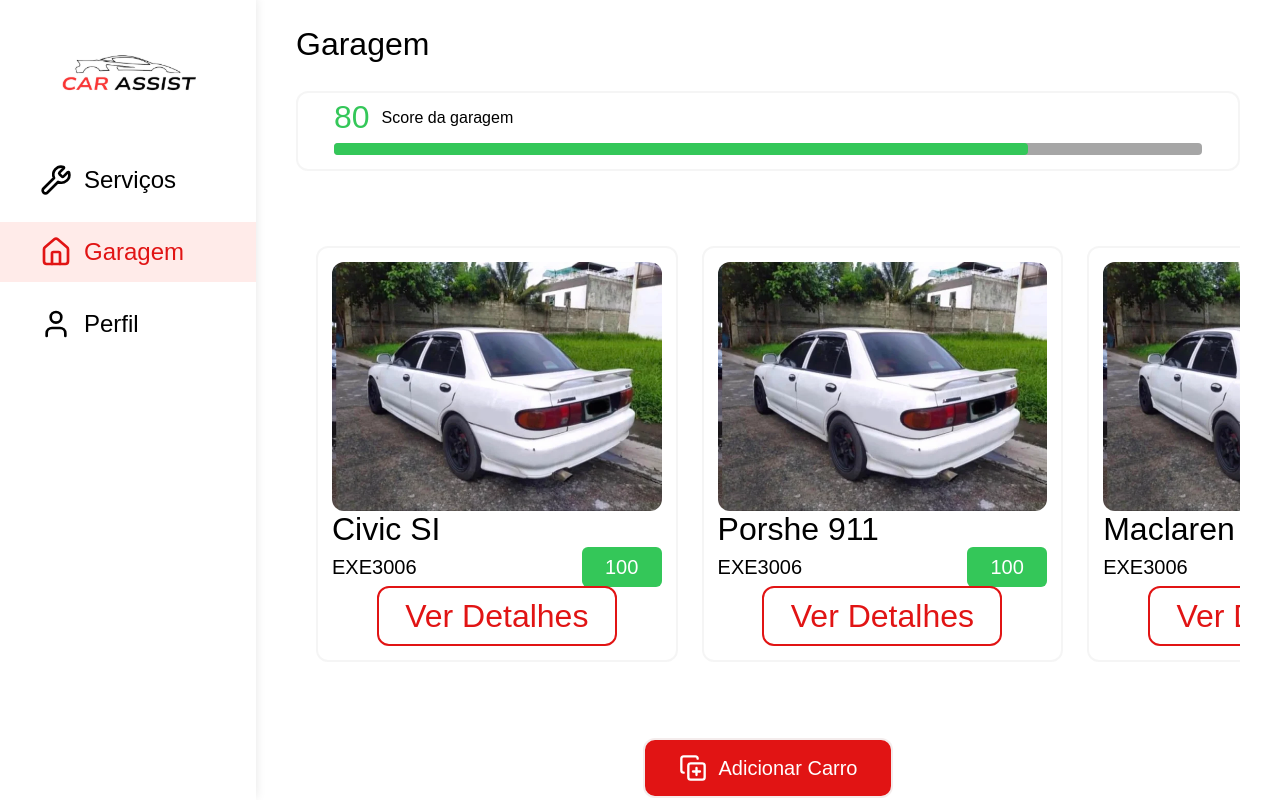
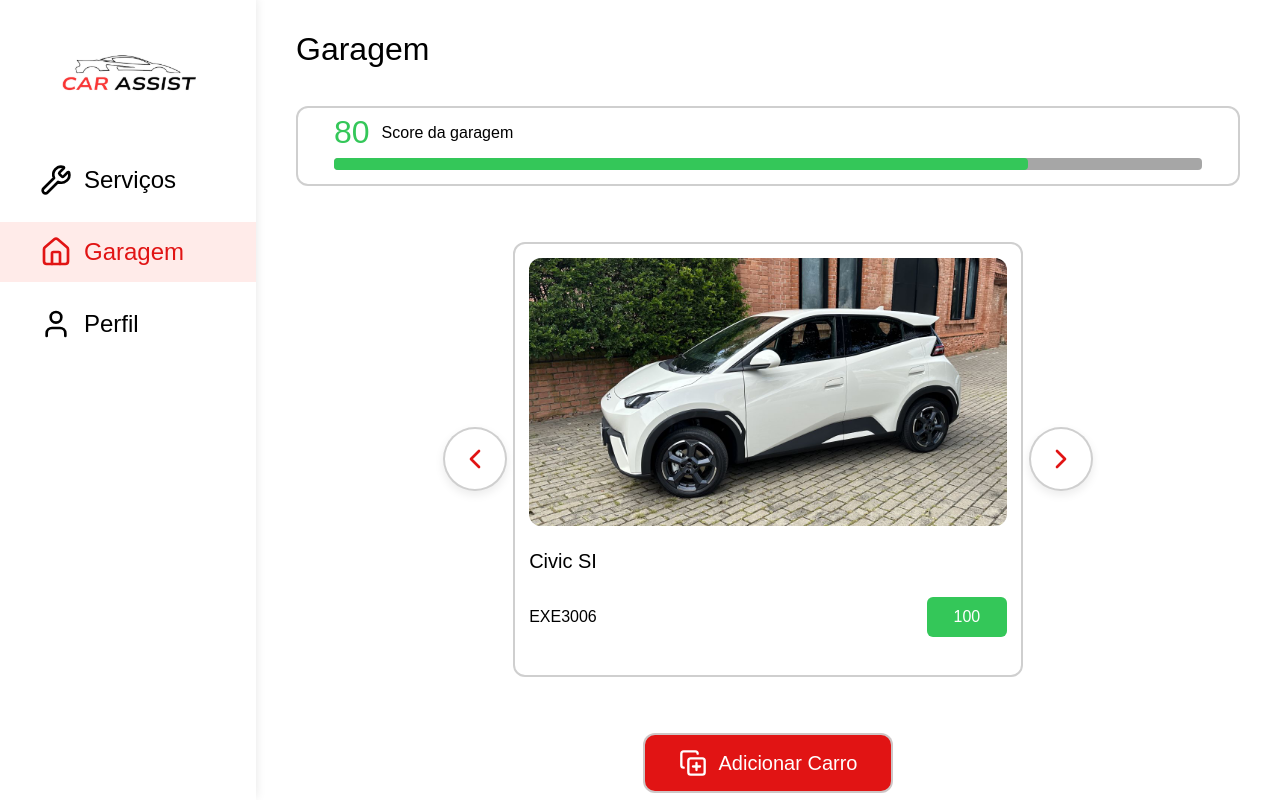
Before and after one commit to Guilherme1108/Car-Assist-Frontend, a React (Vite) app: page /home in a window 1280 px wide. Built offline with nearby package versions, Linux system fonts and the light colour scheme.

Commit message:
style: arrumando responsividade

```diff
--- a/src/App.css
+++ b/src/App.css
@@ -6,5 +6,5 @@
   --primary-color: #E11414;
   --secondary-color: #FFFFFF;
   --tertiary-color: #2A2A2A;
-  --border-primary: #f5f5f5f5;
+  --border-primary: #cececef5;
 }
--- a/src/components/carCard/CarCard.jsx
+++ b/src/components/carCard/CarCard.jsx
@@ -6,7 +6,7 @@
     <div
       className="card"
       /* No mobile, o card inteiro é clicável */
-      onClick={!isDesktop ? () => onNavigate("./veiculo") : undefined}
+      onClick={ () => onNavigate("./veiculo")}
     >
       <img className="imgCar" src={car.image} alt={car.name} />
 
@@ -18,18 +18,6 @@
       </div>
 
       <div className="alinhamentoBtn">
-        <button
-          className="buttonVerDetalhes"
-          /* No desktop, apenas o botão navega */
-          onClick={(e) => {
-            if (isDesktop) {
-              e.stopPropagation(); // Evita conflitos de clique
-              onNavigate("./veiculo");
-            }
-          }}
-        >
-          Ver Detalhes
-        </button>
       </div>
     </div>
   );
--- a/src/pages/home/Home.css
+++ b/src/pages/home/Home.css
@@ -32,7 +32,6 @@
     display: flex;
     align-items: center;
     justify-content: center;
-    justify-content: center;
     gap: 12px;
     text-shadow: none;
 }
@@ -40,7 +39,15 @@
 .garagePoints {
     font-size: 1.25rem;
     color: #34C759;
-    /* vai mudar dependendo da pontuacao*/
+}
+
+.carouselContainer {
+    position: relative;
+    width: 100%;
+}
+
+.carouselBtn {
+    display: none;
 }
 
 .cards {
@@ -120,7 +127,6 @@
 }
 
 @media (min-width: 768px) {
-
     .homeScreen {
         padding-left: 80px;
         padding-right: 80px;
@@ -167,20 +173,26 @@
         flex-direction: row;
         justify-content: space-between;
         flex-wrap: wrap;
+        width: 100%;
     }
 
-    .card {
-        min-height: 350px;
+    .carouselItem {
         width: 42%;
     }
 
+
+    .card {
+        height: 100%;
+        width: 100%;
+    }
+
     .carName {
-        font-size: 2rem;
+        font-size: 1.25rem;
     }
 
     .carPlate,
     .carPoints {
-        font-size: 1.25rem;
+        font-size: 1rem;
     }
 
     .addCarButton {
@@ -195,8 +207,6 @@
 
 @media (min-width: 1024px) {
     .homeScreen {
-        position: relative;
-        display: flex;
         position: fixed;
         top: 0;
         right: 0;
@@ -217,35 +227,76 @@
         font-size: 2rem;
     }
 
+    .carouselContainer {
+        display: flex;
+        align-items: center;
+        height: 65%;
+        width: 90%;
+        margin: 0 auto;
+    }
+
     .cards {
-        height: 70%;
+        height: 100%;
         width: 100%;
-        display: flex;
         flex-direction: row;
         justify-content: flex-start;
         flex-wrap: nowrap;
         overflow-x: auto;
-        gap: 24px;
-        padding: 20px;
-        scrollbar-width: thin;
+        gap: 0px;
+        padding: 20px 0px;
+        scroll-behavior: smooth;
+        scroll-snap-type: x mandatory;
+        scrollbar-width: none;
+    }
+
+    .cards::-webkit-scrollbar {
+        display: none;
+    }
+
+    .carouselItem {
+        flex-shrink: 0;
+        width: 100%;
+        display: flex;
+        justify-content: center;
+        scroll-snap-align: center;
     }
 
     .card {
-        height: 80%;
-        width: 40%;
-        flex-shrink: 0;
-        display: flex;
-        flex-direction: column;
-        cursor: auto;
+        height: 90%;
+        width: 60%;
+        gap: 24px;
     }
 
-    .cards::-webkit-scrollbar {
-        height: 8px;
+    .carouselBtn {
+        position: absolute;
+        top: 50%;
+        transform: translateY(-50%);
+        background-color: white;
+        border: solid 2px var(--border-primary);
+        border-radius: 50%;
+        width: 64px;
+        height: 64px;
+        display: flex;
+        align-items: center;
+        justify-content: center;
+        cursor: pointer;
+        z-index: 10;
+        box-shadow: 0px 4px 10px rgba(0, 0, 0, 0.08);
+        color: var(--primary-color);
+        transition: background-color 0.2s;
     }
 
-    .cards::-webkit-scrollbar-thumb {
-        background: #ccc;
-        border-radius: 10px;
+    .carouselBtn:hover {
+        background-color: #f9f9f9;
+    }
+
+    /* Posiciona as setas externamente ao card ocupando as laterais */
+    .carouselBtn.prev {
+        left: 100px;
+    }
+
+    .carouselBtn.next {
+        right: 100px;
     }
 
     .carPoints {
@@ -279,5 +330,4 @@
         border: solid 2px var(--primary-color);
         cursor: pointer;
     }
-
 }
--- a/src/pages/home/Home.jsx
+++ b/src/pages/home/Home.jsx
@@ -1,15 +1,17 @@
-import React, { useState, useEffect } from "react";
+import React, { useState, useEffect, useRef } from "react";
 import "./Home.css";
-import imagemCarro from "../../assets/carroTeste.webp";
+import imagemCarro from "../../assets/imagem_carro_card.jpg";
 import { useNavigate } from "react-router-dom";
-import { CopyPlus } from "lucide-react";
+import { CopyPlus, ChevronLeft, ChevronRight } from "lucide-react";
 import NavBar from "../../components/navBar/NavBar";
 import CarCard from "../../components/CarCard/CarCard";
 
 const HomeScreen = () => {
   const navigate = useNavigate();
   const [myCars, setMyCars] = useState([]);
-  const isDesktop = window.innerWidth >= 1024;
+
+  // Referência para controlar o scroll do contêiner dos cards
+  const carouselRef = useRef(null);
 
   useEffect(() => {
     // Simulando dados do backend
@@ -20,6 +22,21 @@
       { id: 4, name: "Ferrari Puro Sangue", plate: "EXE3006", points: 100, image: imagemCarro },
     ]);
   }, []);
+
+  const scrollLeft = () => {
+    if (carouselRef.current) {
+      // Descobre a largura de um card dinamicamente para rolar a quantia exata
+      const cardWidth = carouselRef.current.firstChild?.offsetWidth || 300;
+      carouselRef.current.scrollBy({ left: -(cardWidth + 20), behavior: "smooth" });
+    }
+  };
+
+  const scrollRight = () => {
+    if (carouselRef.current) {
+      const cardWidth = carouselRef.current.firstChild?.offsetWidth || 300;
+      carouselRef.current.scrollBy({ left: cardWidth + 20, behavior: "smooth" });
+    }
+  };
 
   return (
     <div className="homeScreen">
@@ -33,15 +50,25 @@
         <div className="bar"><div className="filledBar"></div></div>
       </div>
 
-      <div className="cards">
+      <div className="carouselContainer">
+        <button className="carouselBtn prev" onClick={scrollLeft} aria-label="Voltar">
+          <ChevronLeft size={32} />
+        </button>
+
+        <div className="cards" ref={carouselRef}>
           {myCars.map((car) => (
+            <div key={car.id} className="carouselItem">
               <CarCard
-            key={car.id}
                 car={car}
-            isDesktop={isDesktop}
                 onNavigate={navigate}
               />
+            </div>
           ))}
+        </div>
+
+        <button className="carouselBtn next" onClick={scrollRight} aria-label="Avançar">
+          <ChevronRight size={32} />
+        </button>
       </div>
 
       <button className="addCarButton">
--- a/src/pages/newMaintenence/NewMaintenence.css
+++ b/src/pages/newMaintenence/NewMaintenence.css
@@ -105,6 +105,11 @@
   position: relative;
   width: 80px;
   height: 80px;
+  transition: 0.2s ease;
+}
+
+.imageItem:hover {
+  transform: scale(1.1);
 }
 
 .imageItem img {
--- a/src/pages/vehicle/Vehicle.css
+++ b/src/pages/vehicle/Vehicle.css
@@ -143,7 +143,7 @@
 @media (min-width: 768px) {
     .carImage {
         height: 400px;
-        width: 100%;
+        width: 60%;
         border-radius: 22px;
         margin-top: 22px;
         margin-bottom: 40px;
--- a/src/pages/vehicle/Vehicle.jsx
+++ b/src/pages/vehicle/Vehicle.jsx
@@ -1,6 +1,6 @@
 import "./Vehicle.css";
 import {useNavigate} from "react-router-dom";
-import imagemCarro from "../../assets/carroTeste.webp";
+import imagemCarro from "../../assets/imagem_carro_card.jpg";
 import {SquarePen, ChevronRight} from "lucide-react";
 import NavBar from "../../components/navBar/NavBar";
 
```
Also changed, not shown: src/assets/imagem_carro_card.jpg (added). Lines whose indentation alone changed are shown as unchanged.
